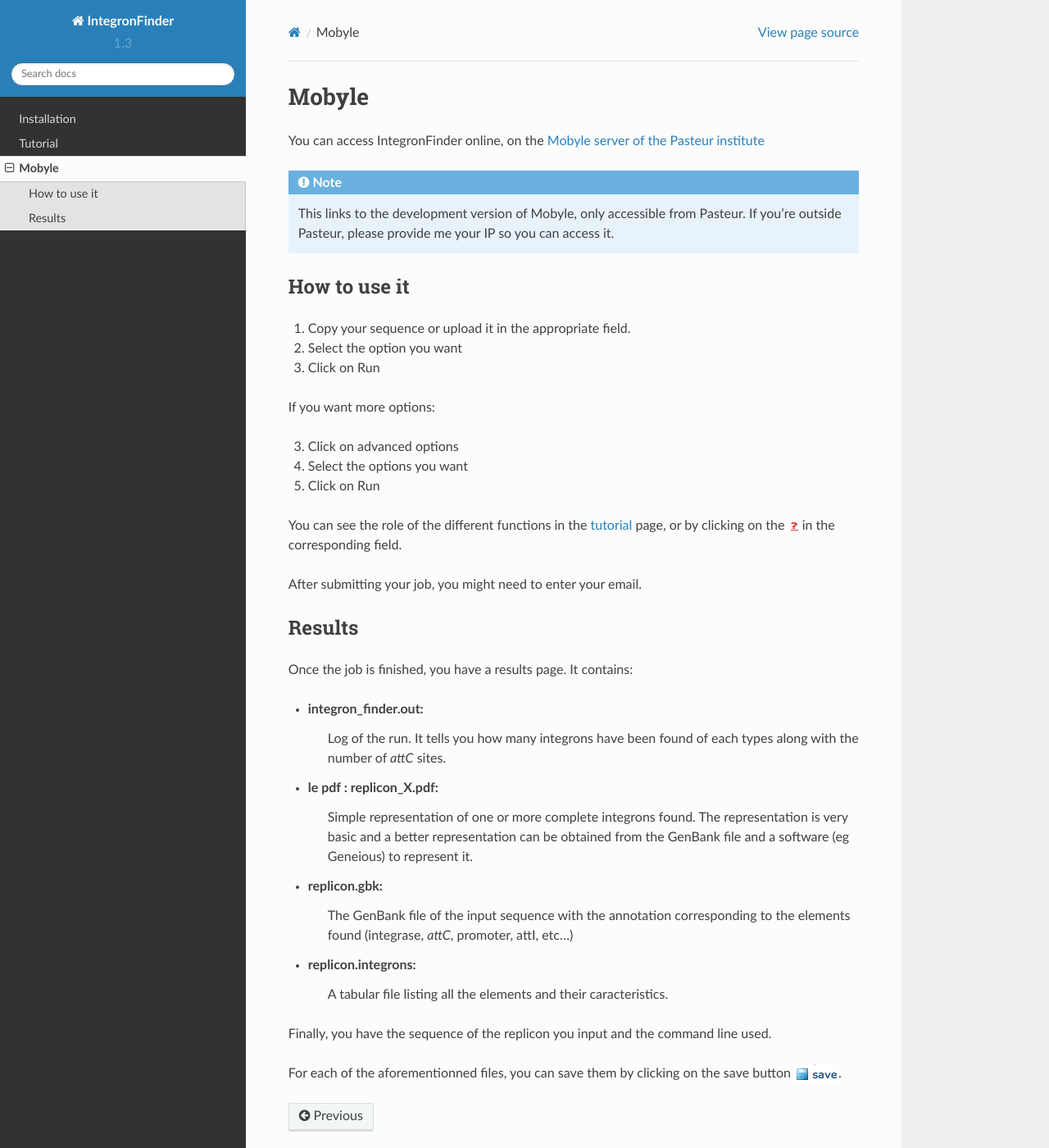
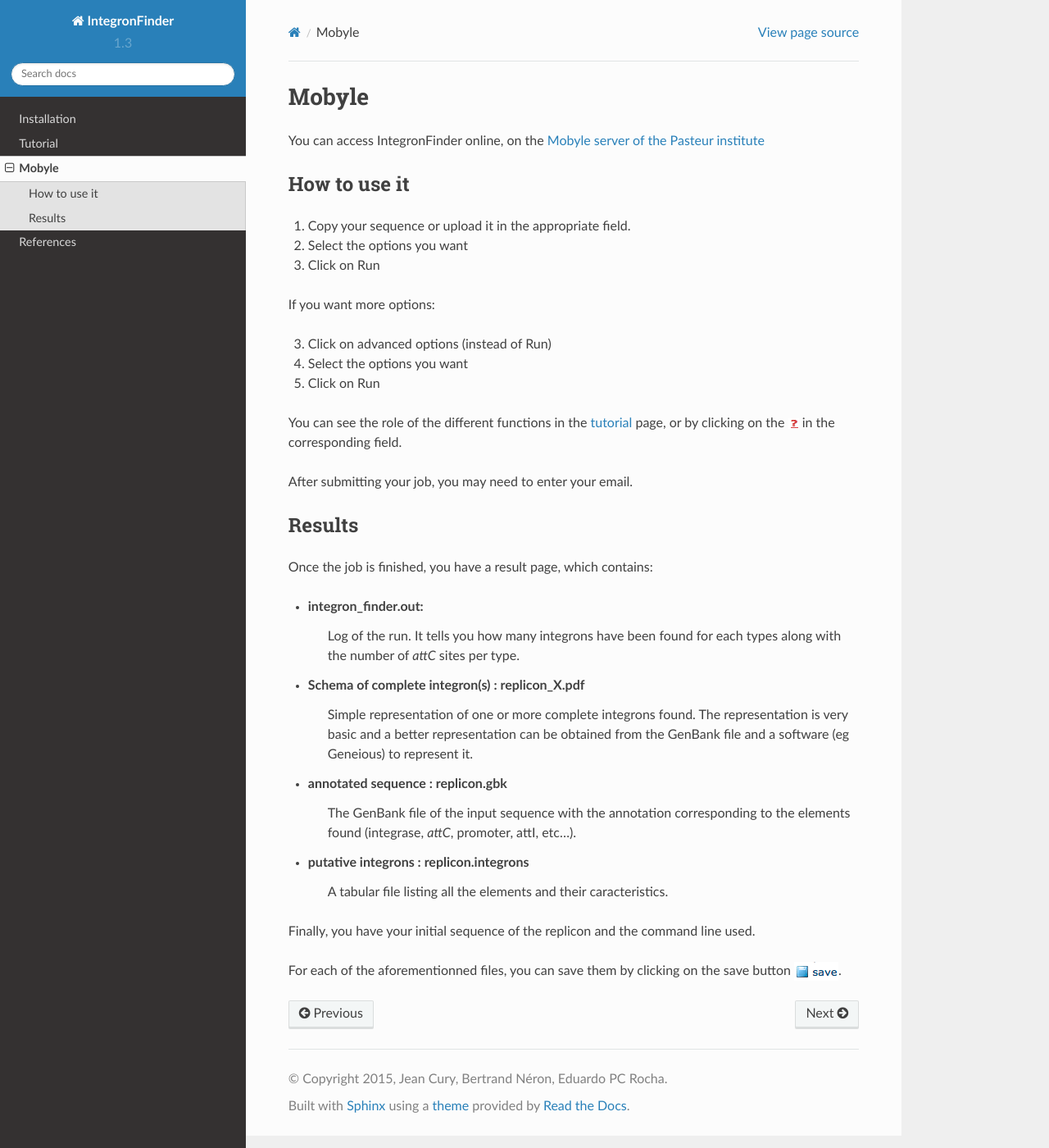
Before and after one commit to gem-pasteur/Integron_Finder, a Sphinx documentation site: the page built from doc/source/mobyle.rst, in a window 1280 px wide and 1400 px high. Shown: the whole window at 82% size. Built offline with Sphinx 7.4.7 and the Read the Docs theme 2.0.0, drawn with Linux system fonts in a browser that asks for light colours.

Commit message:
update doc

```diff
--- a/doc/source/mobyle.rst
+++ b/doc/source/mobyle.rst
@@ -8,47 +8,44 @@
 
 You can access IntegronFinder online, on the `Mobyle server of the Pasteur institute`_
 
-.. note::
-  This links to the development version of Mobyle, only accessible from Pasteur.
-  If you're outside Pasteur, please provide me your IP so you can access it.
 
 How to use it
 =============
 
 1. Copy your sequence or upload it in the appropriate field.
-2. Select the option you want
+2. Select the options you want
 3. Click on Run
 
 If you want more options:
 
-3. Click on advanced options
+3. Click on advanced options (instead of Run)
 4. Select the options you want
 5. Click on Run
 
 You can see the role of the different functions in the :ref:`tutorial <tutorial>` page,
 or by clicking on the |red question mark| in the corresponding field.
 
-After submitting your job, you might need to enter your email.
+After submitting your job, you may need to enter your email.
 
 Results
 =======
 
-Once the job is finished, you have a results page. It contains:
+Once the job is finished, you have a result page, which contains:
 
 - integron_finder.out:
-    Log of the run. It tells you how many integrons have been found of each types along with the number of *attC* sites.
+    Log of the run. It tells you how many integrons have been found for each types along with the number of *attC* sites per type.
 
-- le pdf : replicon_X.pdf:
+- **Schema of complete integron(s)** : replicon_X.pdf
     Simple representation of one or more complete integrons found.
     The representation is very basic and a better representation can be
     obtained from the GenBank file and a software (eg Geneious) to represent it.
-- replicon.gbk:
+- **annotated sequence** : replicon.gbk
     The GenBank file of the input sequence with the annotation corresponding to
-    the elements found (integrase, *attC*, promoter, attI, etc...)
-- replicon.integrons:
+    the elements found (integrase, *attC*, promoter, attI, etc...).
+- **putative integrons** : replicon.integrons
     A tabular file listing all the elements and their caracteristics.
 
-Finally, you have the sequence of the replicon you input and the command line used.
+Finally, you have your initial sequence of the replicon and the command line used.
 
 For each of the aforementionned files, you can save them by clicking on the save
 button |savebutton|.
```
Also changed, not shown: doc/source/index.rst (+18 -6 lines), doc/source/references.rst (added, +22 -0 lines), doc/source/_static/pipeline.png, doc/source/_static/schema.png (added), 2 other files.
